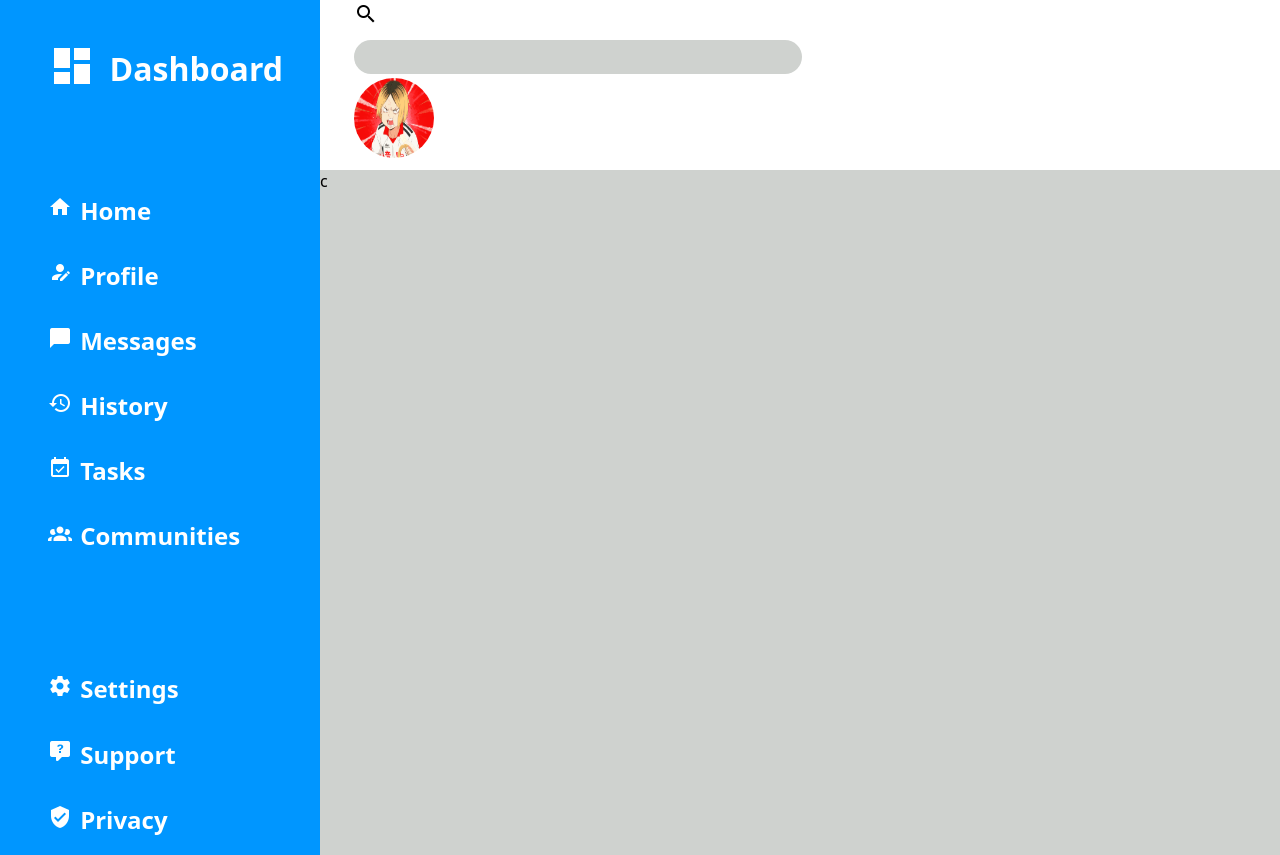
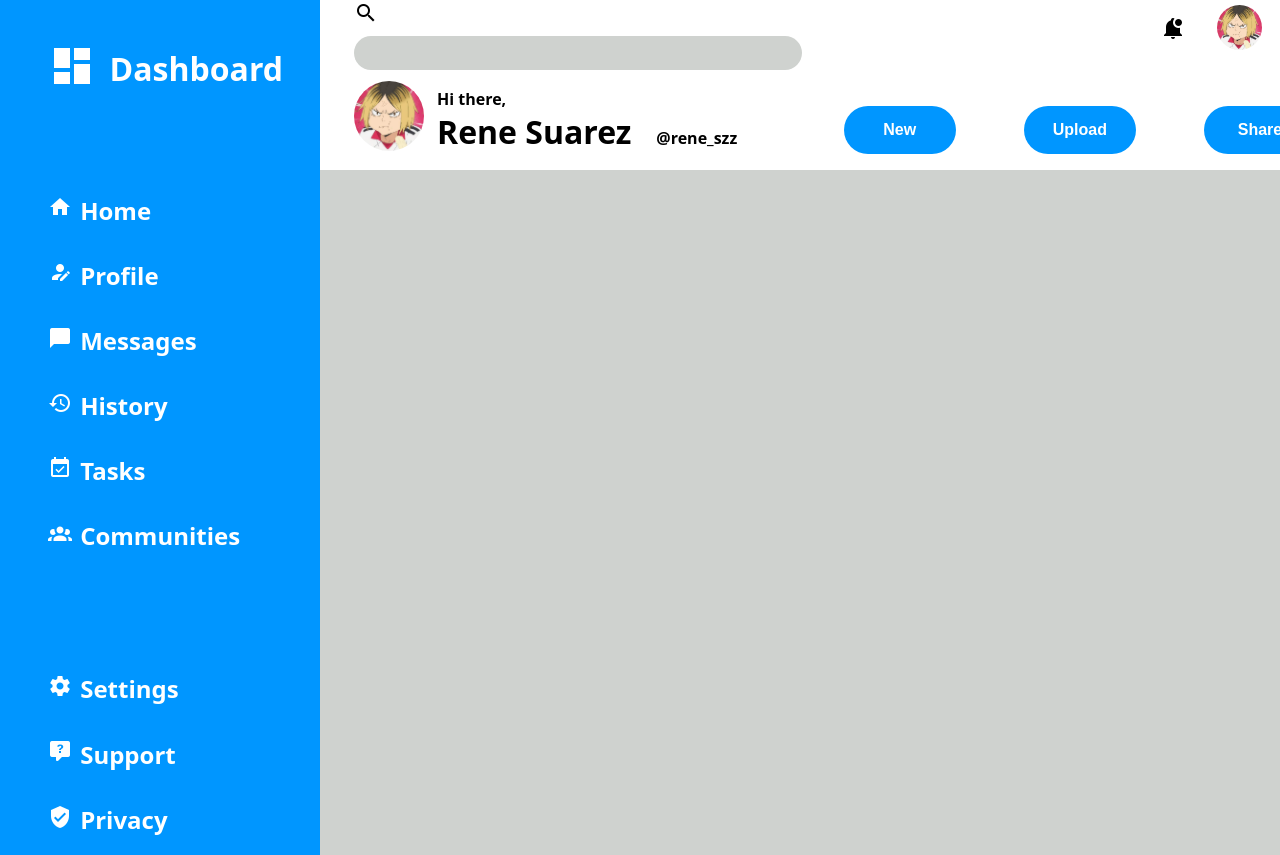
Before and after one commit to ReneSzz/grid_test, a plain HTML site: page index.html in a window 1280 px wide. Shown: the top 855 px of the page. Drawn offline with Linux system fonts and the light colour scheme.

Commit message:
header right finished

```diff
--- a/index.html
+++ b/index.html
@@ -29,13 +29,32 @@
             <div class="headerLeft">
              <img src="/images/magnify (1).png" alt="" srcset="">
              <input type="text" name="" id="search" maxlength="15ch">
-             <img class="kenma" src="/images/tumblr_2042303d4cd2110052577b031758030a_352e3b23_640.webp" width="80px" height="80px" alt="">
+         <div class="userStatus">  <img class="kenma" src="/images/ElqA2lzUcAENoe9.jpg" width="70px" height="70px" alt="">
+            <p>Hi there, <br> <span class="userName">Rene Suarez&nbsp; </span>  &nbsp; @rene_szz </p>
+         </div>
+
+        </div>
+        <div class="headerRight">
+        <div class="headerRightTop">
+             <img src="/images/bell-badge (1).png" width="24px" height="24px" alt="" srcset="">
+             <img class="kenma" src="/images/ElqA2lzUcAENoe9.jpg" width="45px" height="45px">
+             <p> Rene Suarez</p>
+
+            </div>
 
 
+            <div class="headerRightBottom">
+                <button> New </button>
+                <button> Upload </button>
+                <button> Share </button>
+
+
+
+            </div>
         </div>
+    </div>
 
-        </div>
-        <div class=" content">c </div>
+        <div class=" content"> </div>
 
 
 
--- a/style.css
+++ b/style.css
@@ -4,7 +4,9 @@
 --body-color: #CFD2CF;
 
 }
-
+p{
+  font-weight: 700;
+}
 input:focus {
 
     border-style: none;
@@ -20,12 +22,14 @@ body{
 }
 
 h1{
-    color: white;
+    color: var(--main-color);
     font-size: 1.5rem;
 
 
 }
-
+.userName {
+  font-size: 2rem;
+}
 .sidebarItems:hover{
     transition-duration: 30ms;
     transform: scale(1.1);
@@ -46,6 +50,7 @@ h1{
 
   .header {
     display: flex;
+    justify-content: space-between;
     grid-column-start: 3;
     grid-column-end: 11;
 
@@ -120,6 +125,58 @@ h1{
     border-radius: 100%;
   }
 
-  .headerRight {
+
+  .userStatus {
+    display: flex;
+    align-items:center;
+    width: 100%;
 
   }
+
+  .kenma:hover{
+    transform: scale(1.05);
+    cursor: pointer;
+  }
+
+ .headerRight{
+display: flex;
+flex-direction: column;
+justify-content: space-between;
+margin-right: 3rem;
+
+ }
+  .headerRightTop {
+    display: flex;
+    margin-top: 1%;
+    justify-content: right;
+    align-items: center;
+    gap: 1rem;
+  }
+
+  .headerRightTop > *:hover{
+    transform: scale(1.05);
+    cursor: pointer;
+  }
+
+  .headerRightBottom  {
+  margin-right: 12px;
+  margin-bottom: 1rem;
+  }
+
+  button {
+    border-style: none;
+  background-color: var(--accent-color);
+  border-radius: 50px;
+    width: 7rem;
+    height: 3rem;
+  font-size: 1rem;
+  color: var(--main-color);
+  font-weight: 800;
+  margin-right: 4rem;
+  }
+
+  button:hover {
+
+    cursor: pointer;
+
+  }
```
Also changed, not shown: images/ElqA2lzUcAENoe9.jpg (added), images/bell-badge (1).png (added), images/bell-badge.png (added), images/download.jpeg (deleted).
